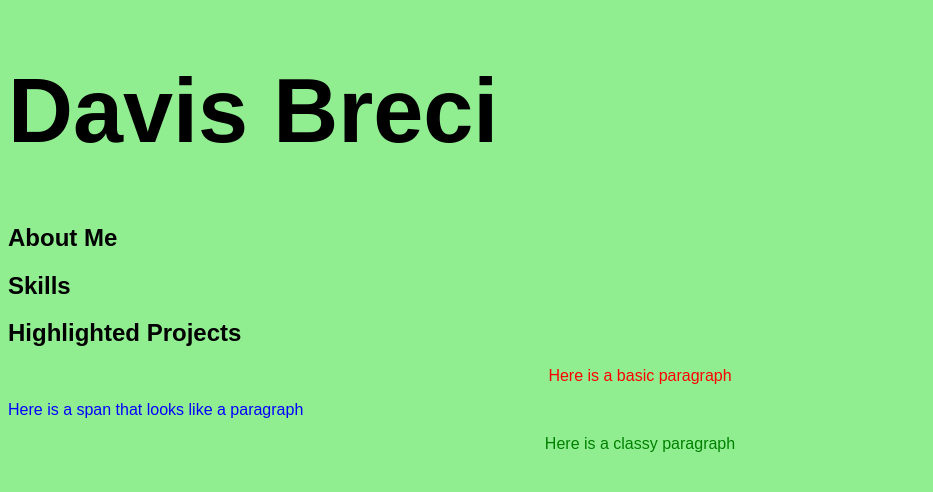
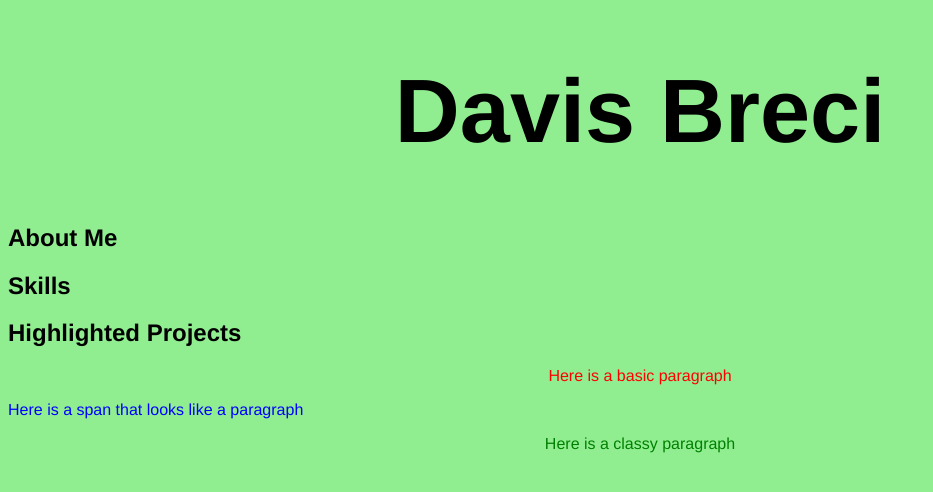
Before and after one commit to DavisBreci/DavisBreci.github.io, a plain HTML site: page index.html in a window 1280 px wide. Shown: the whole page, without its empty margins (0-933 px from the left). Drawn offline with Linux system fonts and the light colour scheme.

Commit message:
css file test 4

```diff
--- a/styles.css
+++ b/styles.css
@@ -1,8 +1,9 @@
 body {
-    background-color: lightgreen;
-    font-family: Arial, Helvetica, sans-serif;
+    background-color: #90ee90;
+    font-family: Helvetica, sans-serif;
 }
 h1 {
+    text-align: center;
     font-size: 90px;
 }
 p {
```
